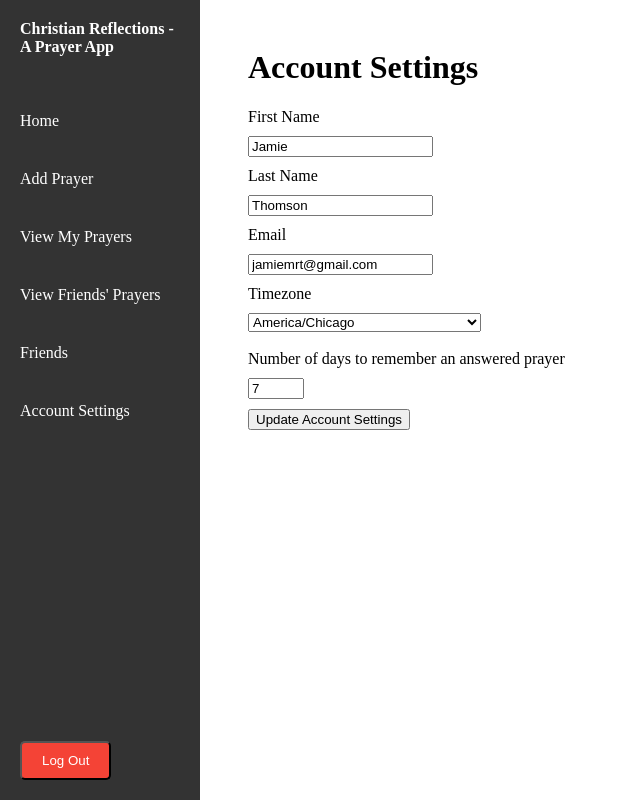
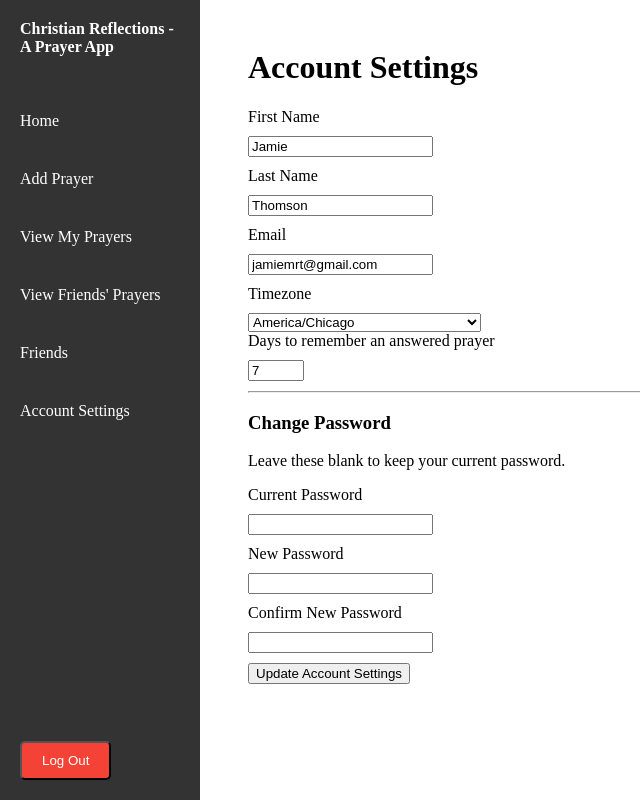
Before and after one commit to Firehawk41/FlaskPrayerApp, a Flask app: page /account_settings in a window 1280 px wide. Shown: the whole page, without its empty margins (0-640 px from the left). Run offline with Flask 3, Linux system fonts and the light colour scheme; a user stored in the database is signed in; some libraries are stand-ins or nearby versions.

Commit message:
Implement update_account route with email uniqueness and password change
- Add UpdateAccountForm with all-optional fields + current/new/confirm password
- account_settings route is now GET-only; populates form with current user data
- update_account handles all POST logic:
  - skips fields left blank (no-op safety)
  - checks email uniqueness before saving; returns field-level error if taken
  - requires current password before accepting a new one; verifies with bcrypt
  - hashes new password with bcrypt before storing
- account_settings.html updated: action -> update_account, per-field error
  display, password change section with instructional copy

https://claude.ai/code/session_01H9Jek96fJXFE5wMukXQ5jh

```diff
--- a/app.py
+++ b/app.py
@@ -10,7 +10,7 @@ from sqlalchemy import and_, not_, or_, case, func, text, union
 from sqlalchemy.orm import aliased, joinedload
 from flask_wtf.csrf import CSRFProtect
 from wtforms import SelectField, StringField, IntegerField, SelectMultipleField, BooleanField, widgets, PasswordField
-from wtforms.validators import DataRequired, Email, Length, InputRequired, NumberRange, EqualTo
+from wtforms.validators import DataRequired, Email, Length, InputRequired, NumberRange, EqualTo, Optional
 from pytz import common_timezones, timezone
 from flask_wtf import FlaskForm
 import logging
@@ -60,6 +60,16 @@ class AccountSettingsForm(FlaskForm):
     password2 = PasswordField('Confirm Password', validators=[DataRequired(), EqualTo('password1', message='Passwords must match')])
     timezone = SelectField('Timezone', choices=[(tz, tz) for tz in common_timezones], validators=[Length(max=100)])
     thankfulness_length = IntegerField('Number of days to remember an answered prayer', validators=[DataRequired(), NumberRange(min=0, max=99)])
+
+class UpdateAccountForm(FlaskForm):
+    firstname = StringField('First Name', validators=[Optional(), Length(max=100)])
+    lastname = StringField('Last Name', validators=[Optional(), Length(max=100)])
+    email = StringField('Email', validators=[Optional(), Email(), Length(max=100)])
+    timezone = SelectField('Timezone', choices=[(tz, tz) for tz in common_timezones])
+    thankfulness_length = IntegerField('Days to remember an answered prayer', validators=[Optional(), NumberRange(min=0, max=99)])
+    current_password = PasswordField('Current Password', validators=[Optional()])
+    new_password = PasswordField('New Password', validators=[Optional(), Length(min=8, max=20)])
+    confirm_password = PasswordField('Confirm New Password', validators=[Optional(), EqualTo('new_password', message='New passwords must match')])
 
 class AddPrayerForm(FlaskForm):
     title = StringField('Title', validators=[InputRequired()])
@@ -425,48 +435,76 @@ def logout():
     return redirect(url_for('index'))
 
 
-@app.route('/account_settings', methods=['POST', 'GET'])
+@app.route('/account_settings', methods=['GET'])
 @login_required
 def account_settings():
-
-    # Instantiate the form
-    form = AccountSettingsForm()
-
-    # Populate the form fields with the current user's data
-    form.firstname.data = current_user.firstname
-    form.lastname.data = current_user.lastname
-    form.email.data = current_user.email
-    form.timezone.data = current_user.timezone
-    form.thankfulness_length.data = current_user.thankfulness_length
-
-    if form.validate_on_submit():
-        # Update the current user's data with the form data
-        current_user.firstname = form.firstname.data
-        current_user.lastname = form.lastname.data
-        current_user.email = form.email.data
-        current_user.timezone = form.timezone.data
-        current_user.thankfulness_length = form.thankfulness_length.data
-
-        # Commit changes to the database
-        db.session.commit()
-
-        # Flash success message
-        flash('Account settings updated successfully.', 'success')
-        app.logger.info(f'Successfully updated settings for user ID: {current_user.id}.')
-
-        # Redirect back to the account settings page
-        return redirect(url_for('account_settings'))
-
-    # Render the template with the form
+    form = UpdateAccountForm(
+        firstname=current_user.firstname,
+        lastname=current_user.lastname,
+        email=current_user.email,
+        timezone=current_user.timezone,
+        thankfulness_length=current_user.thankfulness_length,
+    )
     return render_template('account_settings.html', form=form)
 
 
 @app.route('/update_account', methods=['POST'])
 @login_required
 def update_account():
-    if request.method == 'POST':
+    form = UpdateAccountForm()
 
-        return redirect(url_for('account_settings'))
+    if not form.validate_on_submit():
+        return render_template('account_settings.html', form=form)
+
+    changed = False
+
+    # --- Name fields: only update if the submitted value is non-empty ---
+    if form.firstname.data and form.firstname.data.strip():
+        current_user.firstname = form.firstname.data.strip()
+        changed = True
+    if form.lastname.data and form.lastname.data.strip():
+        current_user.lastname = form.lastname.data.strip()
+        changed = True
+
+    # --- Email: only update if changed; check uniqueness first ---
+    new_email = form.email.data.strip() if form.email.data else ''
+    if new_email and new_email != current_user.email:
+        taken = User.query.filter_by(email=new_email).first()
+        if taken:
+            form.email.errors.append('That email address is already in use.')
+            return render_template('account_settings.html', form=form)
+        current_user.email = new_email
+        changed = True
+
+    # --- Timezone / thankfulness: always present in the form selects ---
+    if form.timezone.data:
+        current_user.timezone = form.timezone.data
+        changed = True
+    if form.thankfulness_length.data is not None:
+        current_user.thankfulness_length = form.thankfulness_length.data
+        changed = True
+
+    # --- Password change: require current password, then hash the new one ---
+    if form.new_password.data:
+        if not form.current_password.data:
+            form.current_password.errors.append('Enter your current password to set a new one.')
+            return render_template('account_settings.html', form=form)
+        if not current_user.check_password(form.current_password.data):
+            form.current_password.errors.append('Current password is incorrect.')
+            return render_template('account_settings.html', form=form)
+        current_user.password = bcrypt.hashpw(
+            form.new_password.data.encode('utf-8'), bcrypt.gensalt()
+        )
+        changed = True
+
+    if changed:
+        db.session.commit()
+        flash('Account updated successfully.', 'success')
+        app.logger.info(f'Updated account for user ID: {current_user.id}.')
+    else:
+        flash('No changes were made.', 'info')
+
+    return redirect(url_for('account_settings'))
 
 @app.route('/home', methods=['GET'])
 @login_required
--- a/templates/account_settings.html
+++ b/templates/account_settings.html
@@ -6,27 +6,58 @@
 
 {% block content %}
     <h1>Account Settings</h1>
-    {% if form.errors %}
-        {{ form.errors }}
-    {% endif %}
-    <form method="POST" action="{{ url_for('account_settings') }}">
-        {{ form.csrf_token }}  <!-- Include CSRF token -->
+
+    <form method="POST" action="{{ url_for('update_account') }}">
+        {{ form.csrf_token }}
+
         <div class="form-group">
             {{ form.firstname.label }} {{ form.firstname(class="form-control") }}
+            {% for error in form.firstname.errors %}
+                <span class="text-danger">{{ error }}</span>
+            {% endfor %}
         </div>
         <div class="form-group">
             {{ form.lastname.label }} {{ form.lastname(class="form-control") }}
+            {% for error in form.lastname.errors %}
+                <span class="text-danger">{{ error }}</span>
+            {% endfor %}
         </div>
         <div class="form-group">
             {{ form.email.label }} {{ form.email(class="form-control") }}
+            {% for error in form.email.errors %}
+                <span class="text-danger">{{ error }}</span>
+            {% endfor %}
         </div>
         <div class="form-group">
             {{ form.timezone.label }} {{ form.timezone(class="form-control") }}
         </div>
-        <br>
         <div class="form-group">
             {{ form.thankfulness_length.label }} {{ form.thankfulness_length(class="form-control") }}
         </div>
+
+        <hr>
+        <h3>Change Password</h3>
+        <p class="text-muted">Leave these blank to keep your current password.</p>
+
+        <div class="form-group">
+            {{ form.current_password.label }} {{ form.current_password(class="form-control") }}
+            {% for error in form.current_password.errors %}
+                <span class="text-danger">{{ error }}</span>
+            {% endfor %}
+        </div>
+        <div class="form-group">
+            {{ form.new_password.label }} {{ form.new_password(class="form-control") }}
+            {% for error in form.new_password.errors %}
+                <span class="text-danger">{{ error }}</span>
+            {% endfor %}
+        </div>
+        <div class="form-group">
+            {{ form.confirm_password.label }} {{ form.confirm_password(class="form-control") }}
+            {% for error in form.confirm_password.errors %}
+                <span class="text-danger">{{ error }}</span>
+            {% endfor %}
+        </div>
+
         <button type="submit" class="btn btn-primary">Update Account Settings</button>
     </form>
 {% endblock %}
```
